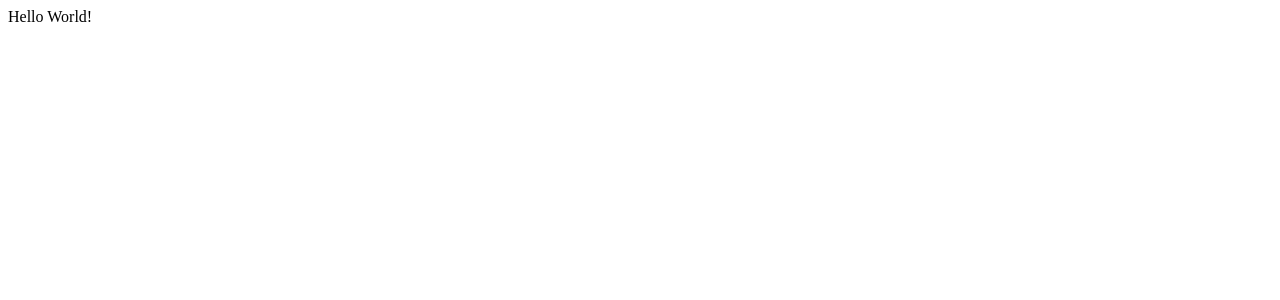
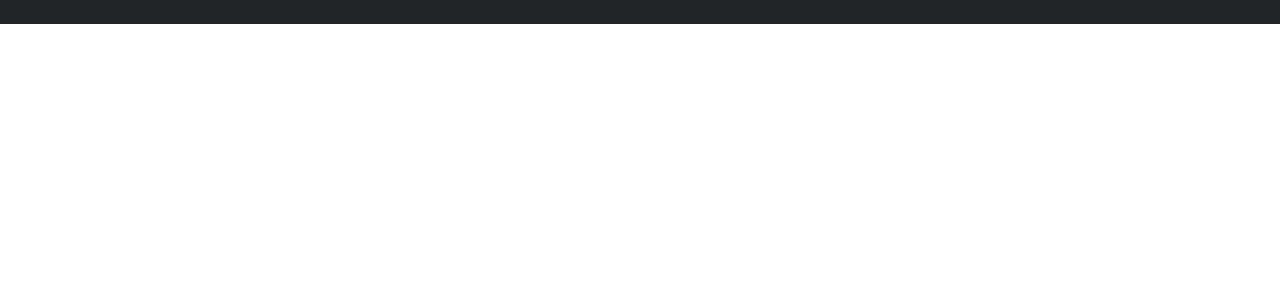
Before and after one commit to Level237/react-fundamentals, a React (Create React App) app: page / in a window 1280 px wide. Shown: the top 300 px of the page. Built offline with nearby package versions, Linux system fonts and the light colour scheme.

Commit message:
bootstrap package init

```diff
--- a/package.json
+++ b/package.json
@@ -6,6 +6,7 @@
     "@testing-library/jest-dom": "^5.16.5",
     "@testing-library/react": "^13.4.0",
     "@testing-library/user-event": "^13.5.0",
+    "bootstrap": "^5.2.3",
     "react": "^18.2.0",
     "react-dom": "^18.2.0",
     "react-scripts": "5.0.1",
--- a/public/index.html
+++ b/public/index.html
@@ -10,6 +10,7 @@
       content="Web site created using create-react-app"
     />
     <link rel="apple-touch-icon" href="%PUBLIC_URL%/logo192.png" />
+
     <!--
       manifest.json provides metadata used when your web app is installed on a
       user's mobile device or desktop. See https://developers.google.com/web/fundamentals/web-app-manifest/
--- a/src/App.js
+++ b/src/App.js
@@ -1,6 +1,6 @@
 function App(props){
     return (
-        <div>
+        <div className="bg-dark">
             Hello World!
         </div>
     )
--- a/src/index.js
+++ b/src/index.js
@@ -1,7 +1,7 @@
 import React from "react";
 import  ReactDOM  from "react-dom/client";
 import App from './App';
-
+import 'bootstrap/dist/css/bootstrap.min.css';
 const root=ReactDOM.createRoot(document.getElementById('root'));
 
 root.render(
```
Also changed, not shown: 1 other file (tests, documents, lock files or other folders).
